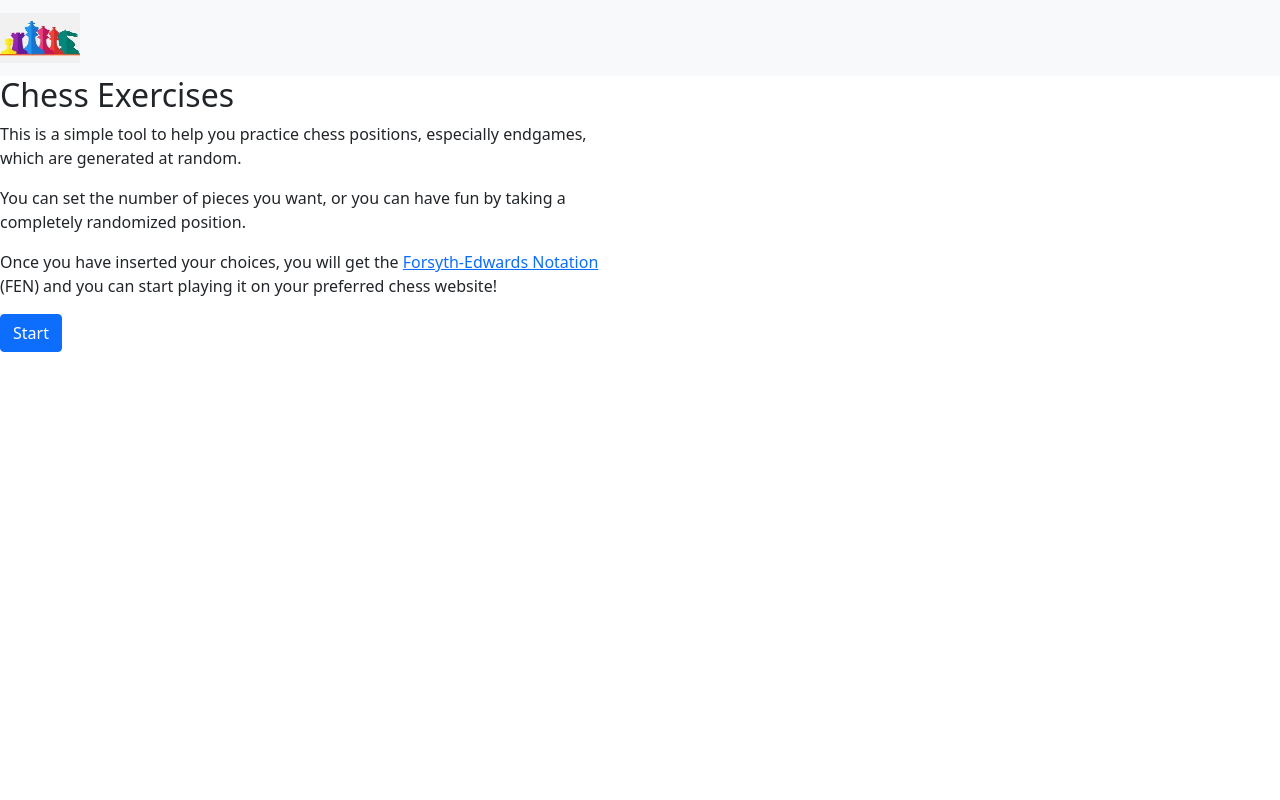
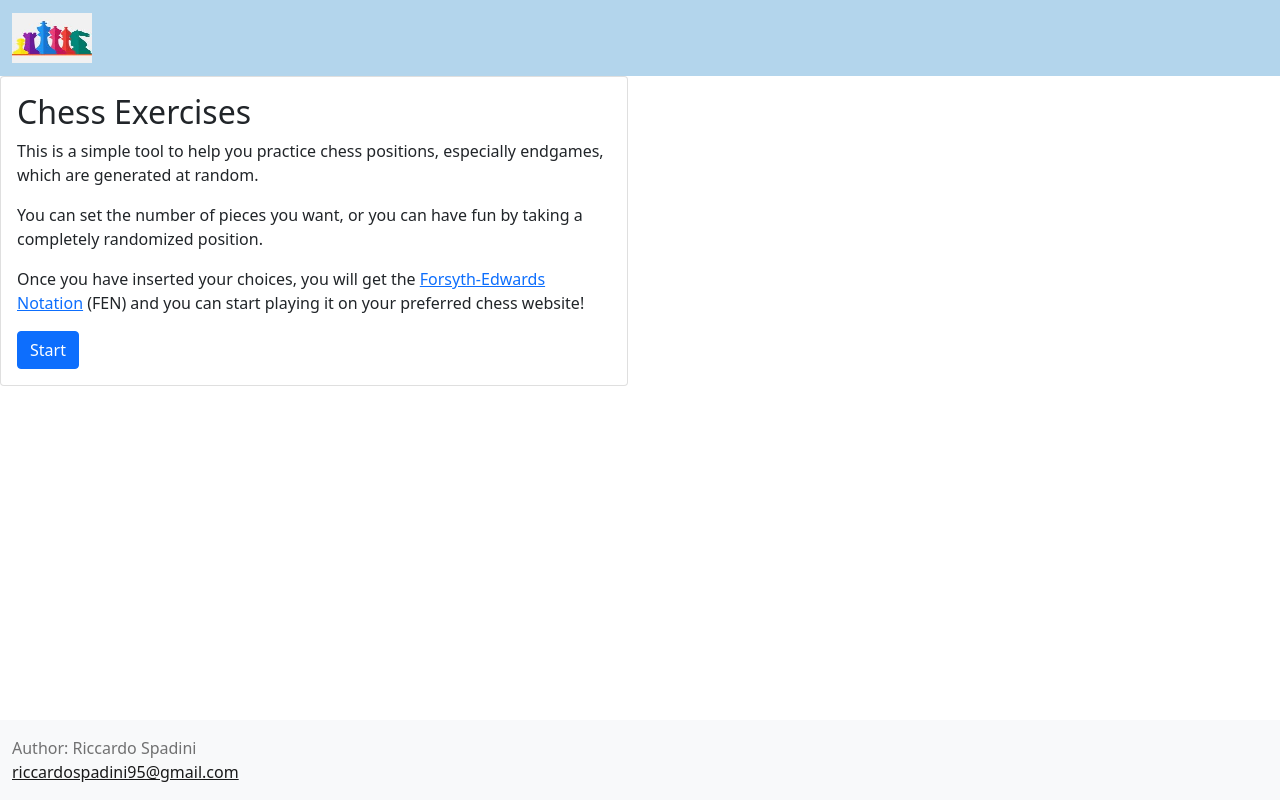
Before and after one commit to RicSpd/chess-exercises, a Flask app: page / in a window 1280 px wide. Run offline with Flask 2, Linux system fonts and the light colour scheme.

Commit message:
updated homepage; added favicons

```diff
--- a/templates/homepage.html
+++ b/templates/homepage.html
@@ -1,27 +1,60 @@
 <!DOCTYPE html>
 <html lang="en">
+
   <head>
     <meta charset="utf-8">
     <meta name="viewport" content="width=device-width, initial-scale=1">
     <link href="https://cdn.jsdelivr.net/npm/bootstrap@5.1.3/dist/css/bootstrap.min.css" rel="stylesheet" integrity="sha384-1BmE4kWBq78iYhFldvKuhfTAU6auU8tT94WrHftjDbrCEXSU1oBoqyl2QvZ6jIW3" crossorigin="anonymous">
     <title>Chess Exercises</title>
+    <link rel="icon" type="image/x-icon" href=".././static/favicon3.ico">
   </head>
+
   <body>
-    <nav class="navbar navbar-light bg-light">
+    <nav class="navbar navbar-light" style="background-color: #b3d5ec">
+      <div class="container-fluid">
         <a class="navbar-brand" href="#">
           <img src=".././static/chess.png" width="80" height="50" alt="">
         </a>
+      </div>
     </nav>
+
     <div class="row">
       <div class="col-sm-6">
-        <h2>Chess Exercises</h2>
-        <p> This is a simple tool to help you practice chess positions, especially endgames, which are generated at random. </p>
-        <p> You can set the number of pieces you want, or you can have fun by taking a completely randomized position. </p>
-        <p> Once you have inserted your choices, you will get the <a href="https://en.wikipedia.org/wiki/Forsyth%E2%80%93Edwards_Notation">Forsyth-Edwards Notation</a> (FEN) and you can start playing it on your preferred chess website! </p>
+        <div class="card">
+          <div class="card-body">
+            <div class="row">
+              <div class="col">
+                <h2>Chess Exercises</h2>
+                <p> This is a simple tool to help you practice chess positions, especially endgames, which are generated at random. </p>
+                <p> You can set the number of pieces you want, or you can have fun by taking a completely randomized position. </p>
+                <p> Once you have inserted your choices, you will get the <a href="https://en.wikipedia.org/wiki/Forsyth%E2%80%93Edwards_Notation">Forsyth-Edwards Notation</a> (FEN) and you can start playing it on your preferred chess website!</p>
+              </div>
+            </div>
+            <div class="row">
+              <div class="col">
+                <button type="button" id="start" class="btn btn-primary">Start</button>
+              </div>
+            </div>
+          </div>
+        </div>
       </div>
     </div>
-    <button type="button" id="start" class="btn btn-primary">Start</button>
-  </div>
+
+    <nav class="navbar fixed-bottom navbar-light bg-light">
+      <div class="container-fluid">
+        <span class="navbar-text">
+          <!-- TODO insert images and refs of: email, linkedin, github, stackoverflow -->
+          Author: Riccardo Spadini<br>
+          <a href="mailto:riccardospadini95@gmail.com">riccardospadini95@gmail.com</a>
+        </span>
+      </div>
+    </nav>
+
+    <!-- <footer>
+      <p>Author: Riccardo Spadini<br>
+      <a href="mailto:riccardospadini95@gmail.com">riccardospadini95@gmail.com</a>
+    </footer> -->
+
     <script src="https://cdn.jsdelivr.net/npm/bootstrap@5.1.3/dist/js/bootstrap.bundle.min.js" integrity="sha384-ka7Sk0Gln4gmtz2MlQnikT1wXgYsOg+OMhuP+IlRH9sENBO0LRn5q+8nbTov4+1p" crossorigin="anonymous"></script>
 
   </body>
```
Also changed, not shown: static/favicon.ico (added), static/favicon2.ico (added), static/favicon3.ico (added).
